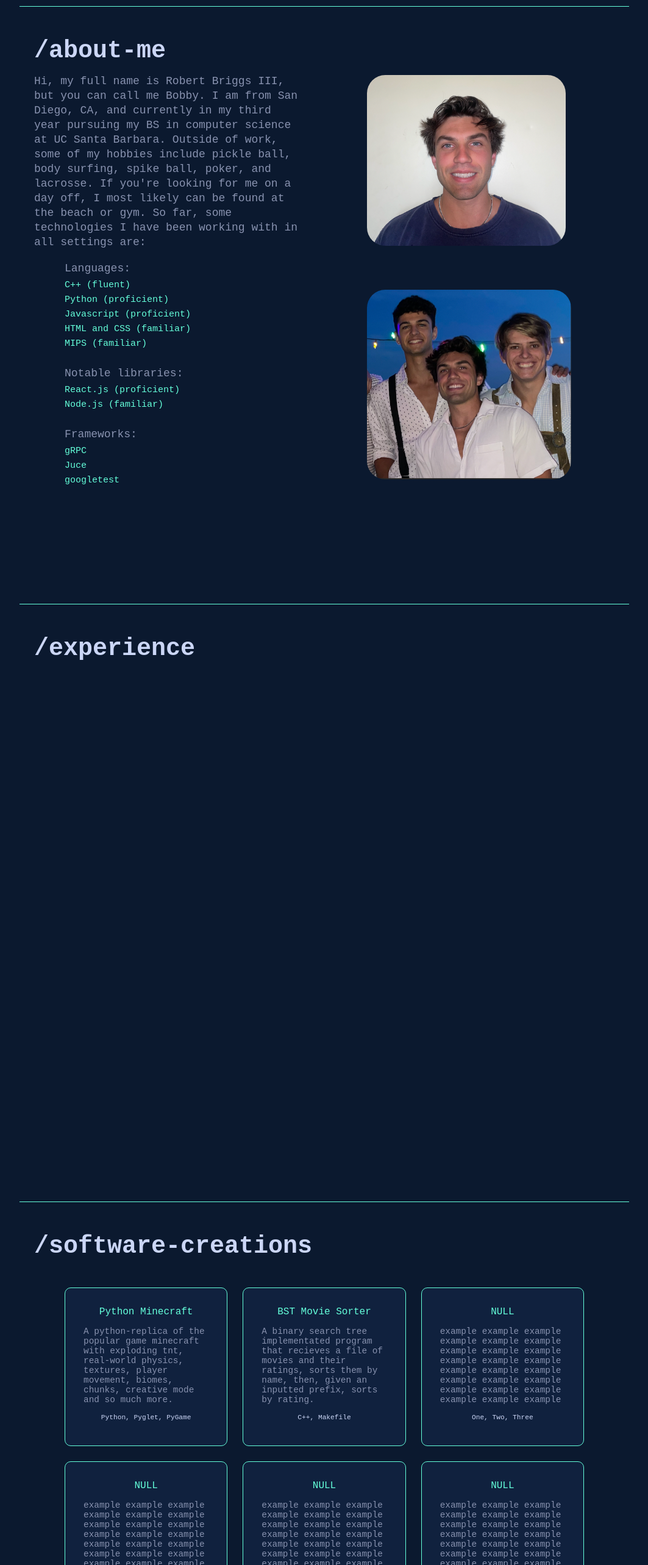
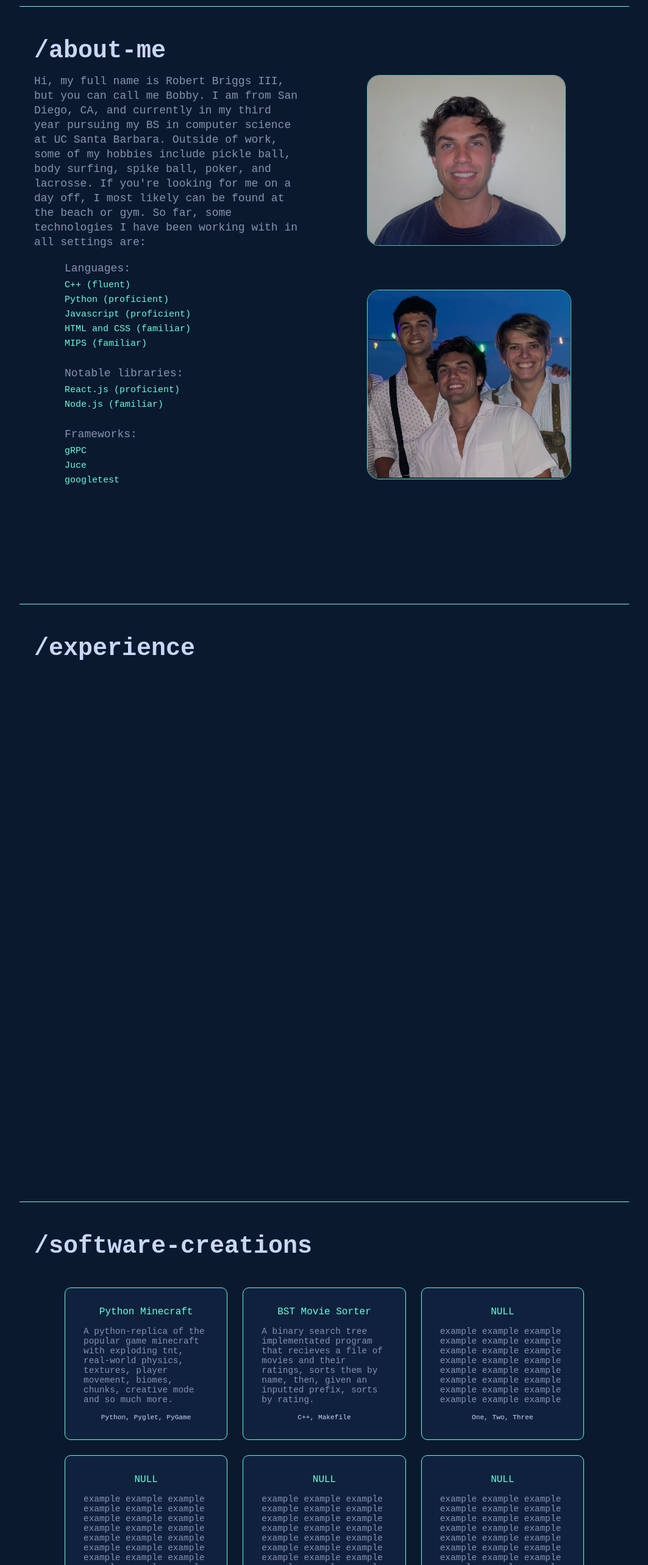
Before and after one commit to briggsrr/My-Website, a React (Create React App) app: page / in a window 1280 px wide. Shown: the part 1020-3586 px from the top of the page at 61% size, without its empty margins (108-1171 px from the left). Built offline with nearby package versions, Linux system fonts and the light colour scheme.

Commit message:
Moved some text around, added mobile support for creation section

```diff
--- a/src/components/AboutSection/AboutElements.js
+++ b/src/components/AboutSection/AboutElements.js
@@ -119,7 +119,19 @@ export const Img1 = styled.img`
     width: 73%;
     margin: 0px 0px 60px 55px;
     padding-right: 0;
-    border-radius: 30px;
+    //filter: contrast(200%);
+    //drop-shadow(16px 16px 16px #64ffda);
+    //filter: grayscale(50%);
+    //filter: hue-rotate(90deg);
+    //filter: invert(75%);
+    //filter: opacity(85%);
+    //filter: saturate(30%);
+    //filter: sepia(60%);
+    border-radius: 20px;
+    filter: brightness(90%);
+    border: 1px solid #64ffda;
+    opacity: 85%;
+
 
 
 `
@@ -127,6 +139,9 @@ export const Img2 = styled.img`
     width: 75%;
     margin: 0px 0px 60px 55px;
     padding-right: 0;
-    border-radius: 30px;
+    border-radius: 20px;
+    opacity: 95%;
+    border: 1px solid #64ffda;
+    opacity: 85%;
 
 `
--- a/src/components/CreationSection/CreationElements.js
+++ b/src/components/CreationSection/CreationElements.js
@@ -12,8 +12,8 @@ export const CreationContainer = styled.div`
         height: 1100px
     }
 
-    @media screen and (max-width: 698px) {
-        height: 1730px
+    @media screen and (max-width: 835px) {
+        height: 1630px
     }
 
     @media screen and (max-width: 400px) {
@@ -65,7 +65,7 @@ export const ProjectWrapper = styled.div`
 
     }
 
-    @media screen and (max-width:698px) {
+    @media screen and (max-width:835px) {
         grid-template-columns: 1fr;
         padding: 0 20px;
 
@@ -85,16 +85,32 @@ export const ProjectCard = styled.div`
     align-items: center;
     justify-content: flex-start;
     border-radius: 10px;
-    max-height: 340px;
+    height: 250px;
     padding: 30px;
     width: 100%;
-    transition: all 0.2s ease-in-out;
+    transition: all 0.1s ease-in-out;
 
     &:hover {
         transform: scale(1.03);
         transition: all 0.2s ease-in-out;
         cursor: pointer;
     }
+
+    @media screen and (max-width:1000px) {
+        height: 220px;
+
+
+    }
+
+
+    @media screen and (max-width:835px) {
+        height: 190px;
+
+
+
+    }
+
+
 
 
 `;
@@ -112,6 +128,7 @@ export const ProjImg = styled.img`
 export const ProjectH2 = styled.div`
     font-size: 1rem;
     color: #64ffda;
+    margin-bottom: 5px;
     margin-bottom: 15px;
 
 `;
@@ -120,6 +137,7 @@ export const ProjectP = styled.div`
     color: #8892af;
     font-size: .9rem;
     margin-bottom: 15px;
+    text-align: left;
 
 
 `;
```
